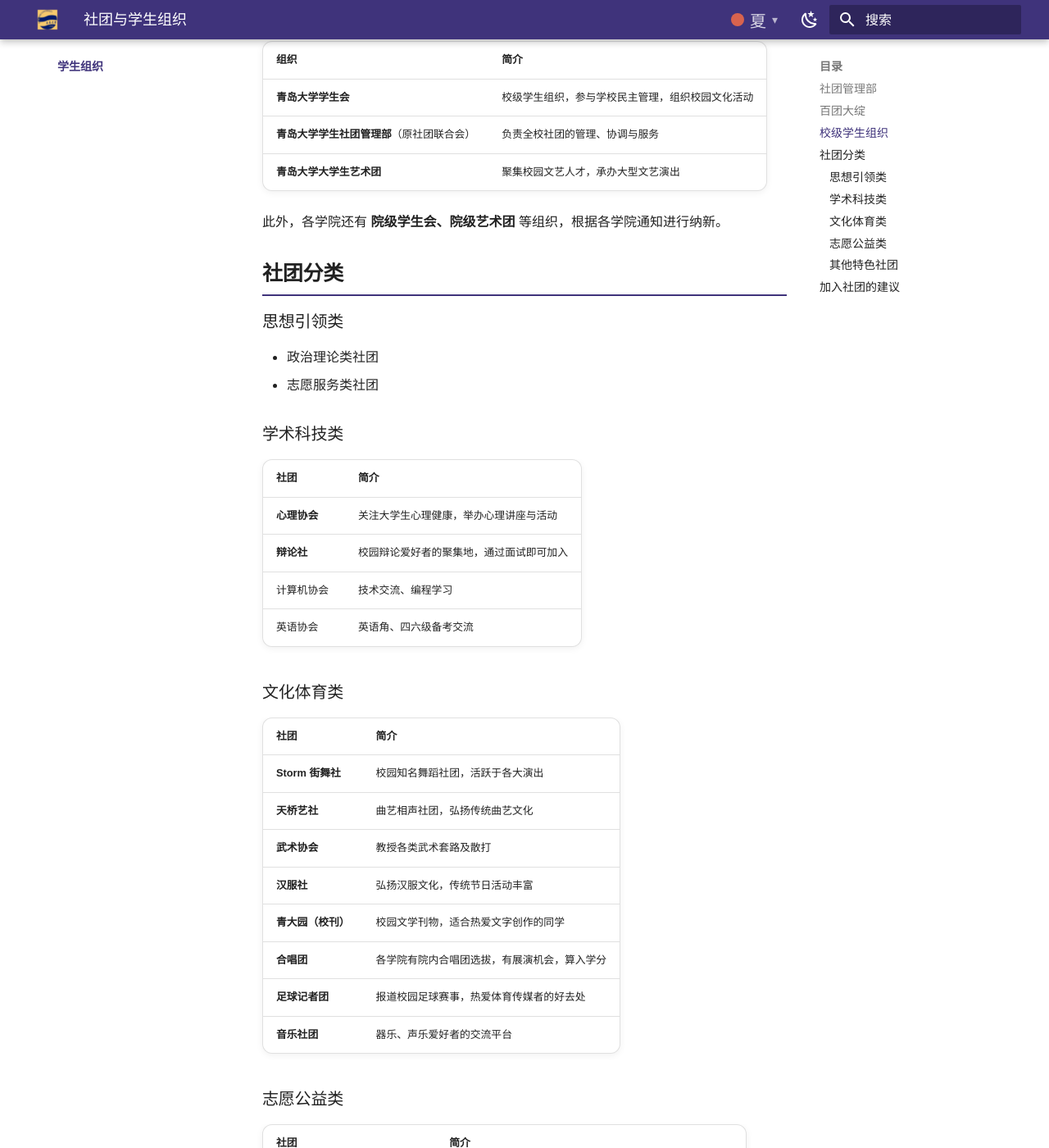
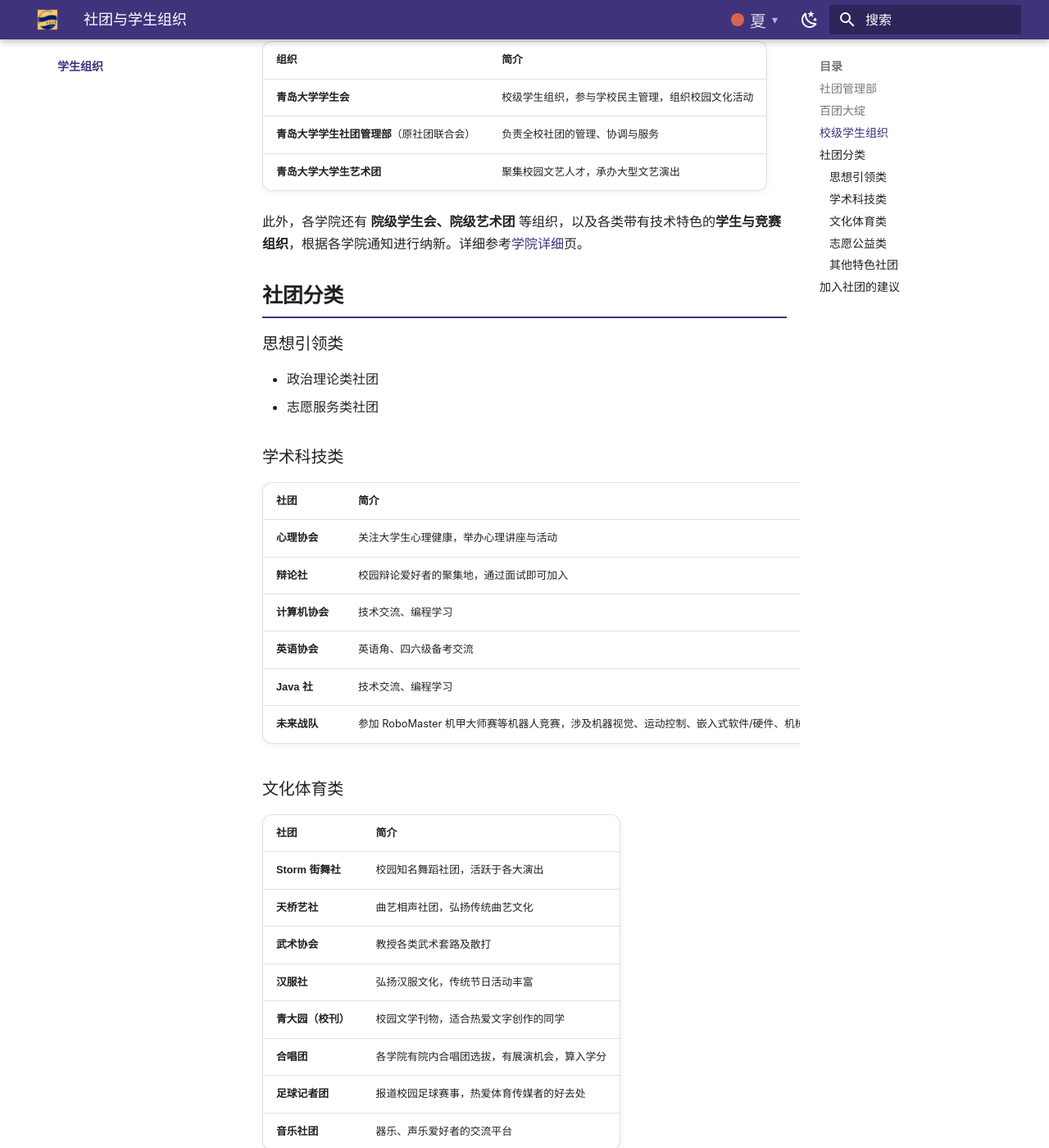
Before and after one commit to IceofTea/QDU-Wiki, an MkDocs documentation site: the page built from docs/organization/index.md, in a window 1280 px wide and 1400 px high, scrolled down 978 px. Shown: the whole window at 82% size. Built offline with MkDocs 1.6.1 and Material for MkDocs 9.7.7, drawn with Linux system fonts in a browser that asks for light colours; comment, search, counter and statistics services are not loaded; some of the changed text lies outside the part shown.

Commit message:
feat(org): 补充社团与学生组织

```diff
--- a/docs/organization/index.md
+++ b/docs/organization/index.md
@@ -2,6 +2,7 @@
 
 !!! note "迎新群号汇总"
     **青岛大学贴吧迎新群：`931840303`**
+    **青岛大学未来战队招新群：`1070228839`**
 
     各社团、各学院迎新群号整理中，欢迎通过 GitHub 提交补充：
 
@@ -31,7 +32,7 @@
 | **青岛大学学生社团管理部**（原社团联合会） | 负责全校社团的管理、协调与服务 |
 | **青岛大学大学生艺术团** | 聚集校园文艺人才，承办大型文艺演出 |
 
-此外，各学院还有 **院级学生会、院级艺术团** 等组织，根据各学院通知进行纳新。
+此外，各学院还有 **院级学生会、院级艺术团** 等组织，以及各类带有技术特色的**学生与竞赛组织**，根据各学院通知进行纳新。详细参考[学院详细](../college)页。
 
 ## 社团分类
 
@@ -46,8 +47,10 @@
 | --- | --- |
 | **心理协会** | 关注大学生心理健康，举办心理讲座与活动 |
 | **辩论社** | 校园辩论爱好者的聚集地，通过面试即可加入 |
-| 计算机协会 | 技术交流、编程学习 |
-| 英语协会 | 英语角、四六级备考交流 |
+| **计算机协会** | 技术交流、编程学习 |
+| **英语协会** | 英语角、四六级备考交流 |
+| **Java 社** | 技术交流、编程学习 |
+| **未来战队** | 参加 RoboMaster 机甲大师赛等机器人竞赛，涉及机器视觉、运动控制、嵌入式软件/硬件、机械设计等各个技术领域，须面试+一年培训考核。 |
 
 ### 文化体育类
 
```
